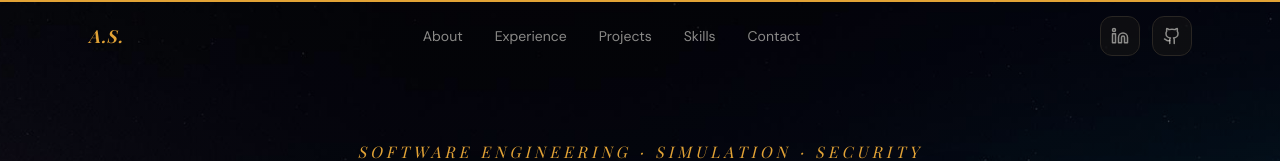
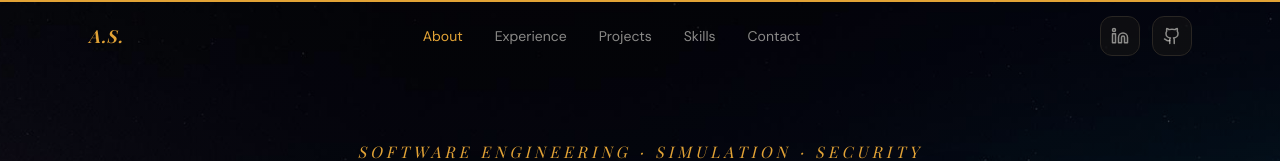
Before and after one commit to Anomaly-E-E/Anomaly-E-E.github.io, a React (Vite) app: page / in a window 1280 px wide. Shown: the top 161 px of the page. Built offline with nearby package versions, Linux system fonts and the light colour scheme; the HTML template or start-up script is replaced by a standard one; a web font is replaced by a local one.

Commit message:
highlight active nav link

```diff
--- a/src/components/layout/Navbar.tsx
+++ b/src/components/layout/Navbar.tsx
@@ -13,11 +13,30 @@ const links = [
 const Navbar = () => {
   const [scrolled, setScrolled] = useState(false);
   const [open, setOpen] = useState(false);
+  const [active, setActive] = useState("");
 
   useEffect(() => {
     const onScroll = () => setScrolled(window.scrollY > 50);
     window.addEventListener("scroll", onScroll);
     return () => window.removeEventListener("scroll", onScroll);
+  }, []);
+
+  useEffect(() => {
+    const sections = links
+      .map((l) => document.querySelector(l.href))
+      .filter(Boolean) as Element[];
+
+    const observer = new IntersectionObserver(
+      (entries) => {
+        entries.forEach((entry) => {
+          if (entry.isIntersecting) setActive(`#${entry.target.id}`);
+        });
+      },
+      { rootMargin: "-40% 0px -55% 0px" }
+    );
+
+    sections.forEach((s) => observer.observe(s));
+    return () => observer.disconnect();
   }, []);
 
   return (
@@ -40,7 +59,9 @@ const Navbar = () => {
             <a
               key={link.href}
               href={link.href}
-              className="text-sm text-foreground/60 hover:text-primary transition-colors duration-300"
+              className={`text-sm transition-colors duration-300 ${
+                active === link.href ? "text-primary" : "text-foreground/60 hover:text-primary"
+              }`}
             >
               {link.label}
             </a>
```
